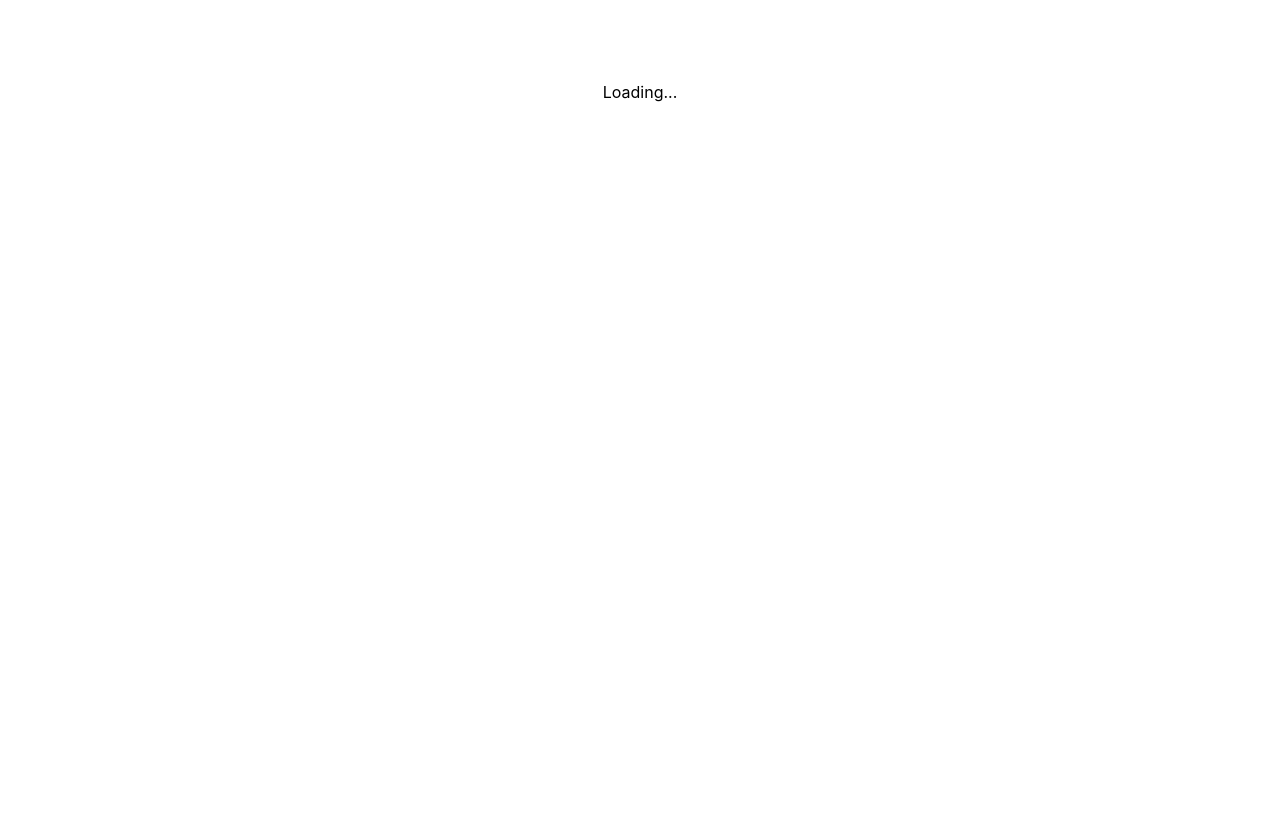
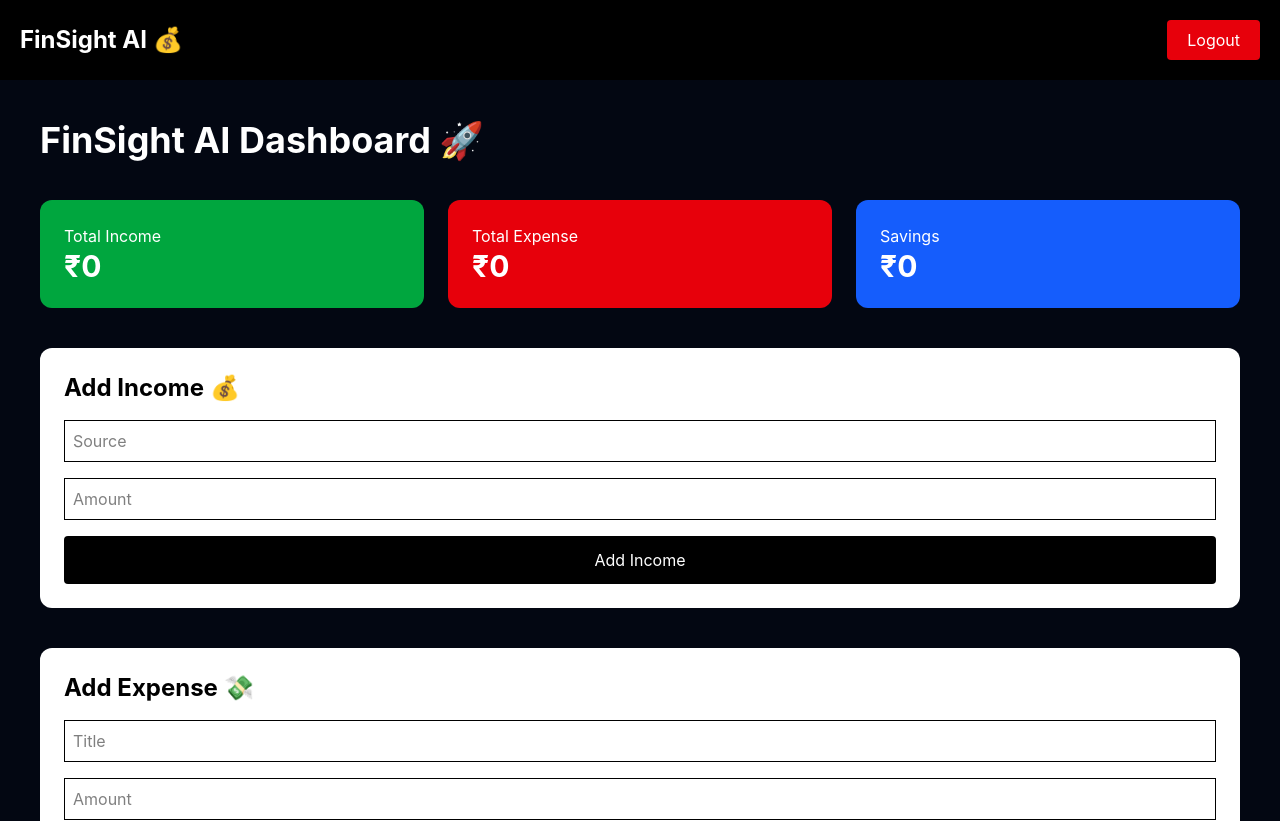
Before and after one commit to technodivs/FinSight-AI, a React (Vite) app in the folder client/: page / in a window 1280 px wide. Shown: the top 821 px of the page. Before the commit the page ends 800 px from the top, so only its background shows below. Built offline with nearby package versions, Linux system fonts and the light colour scheme.

Commit message:
fix dashboard chart crash

```diff
--- a/client/src/pages/Dashboard.jsx
+++ b/client/src/pages/Dashboard.jsx
@@ -18,7 +18,13 @@ function Dashboard(){
 
 const navigate = useNavigate();
 
-const [data,setData] = useState(null);
+const [data,setData] = useState({
+  totalIncome:0,
+  totalExpense:0,
+  balance:0,
+  savingsRate:0,
+  category:[]
+});
 const [ai,setAi] = useState("");
 const [expenses,setExpenses] = useState([]);
 const [loading,setLoading] = useState(true);
@@ -55,7 +61,9 @@ console.log("Dashboard error",error);
 setData({
  totalIncome:0,
  totalExpense:0,
- savings:0
+ balance:0,
+ savingsRate:0,
+ category:{}
 });
 
 }
@@ -181,18 +189,8 @@ useEffect(() => {
 
 
 
-if(loading){
-
-return(
-
-<h1 className="text-center mt-20">
-
-Loading...
-
-</h1>
-
-)
-
+if(loading && !data){
+ return <h2>Loading...</h2>
 }
 
 
@@ -227,7 +225,7 @@ FinSight AI Dashboard 🚀
 
 <p className="text-3xl font-bold">
 
-₹{data.totalIncome}
+₹{data?.totalIncome}
 
 </p>
 
@@ -241,7 +239,7 @@ FinSight AI Dashboard 🚀
 
 <p className="text-3xl font-bold">
 
-₹{data.totalExpense}
+₹{data?.totalExpense}
 
 </p>
 
@@ -255,7 +253,7 @@ FinSight AI Dashboard 🚀
 
 <p className="text-3xl font-bold">
 
-₹{data.balance}
+₹{data?.balance}
 
 </p>
 
@@ -362,12 +360,10 @@ Category Spending
 <Pie
 
 data={
-Object.entries(data.category)
+Object.entries(data?.category || {})
 .map(([name,value])=>({
-
-name,
-value
-
+ name,
+ value
 }))
 }
 
@@ -384,20 +380,16 @@ label
 
 
 {
-Object.entries(data.category)
+Object.entries(data?.category || {})
 .map((_,index)=>(
-
 
 <Cell
 
 key={index}
 
-fill={
-COLORS[index % COLORS.length]
-}
+fill={COLORS[index % COLORS.length]}
 
 />
-
 
 ))
 
```
